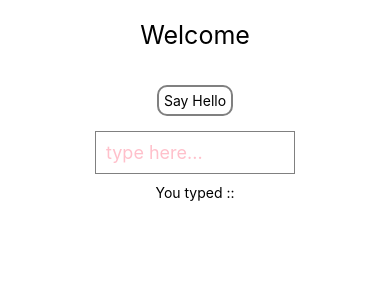
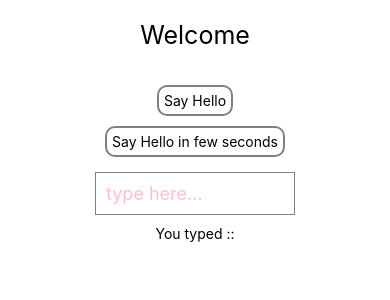
Before and after one commit to gurvanhenry/RNe2eTestCI, a React Native app: screen / in a window 390 px wide. Shown: the top 300 px of the page. Built offline with nearby package versions, Linux system fonts and the light colour scheme.

Commit message:
Add test with delay

```diff
--- a/src/App.tsx
+++ b/src/App.tsx
@@ -15,6 +15,12 @@ export function App() {
 
   const onPressHello = () => {
     setDisplayHelloWorld(true);
+  };
+
+  const onPressHelloDelay = () => {
+    setTimeout(() => {
+      setDisplayHelloWorld(true);
+    }, 3000);
   };
 
   const onBackPress = () => {
@@ -51,6 +57,11 @@ export function App() {
             <Button testID="hello_button" onPress={() => onPressHello()}>
               Say Hello
             </Button>
+            <Button
+              testID="hello_button_delay"
+              onPress={() => onPressHelloDelay()}>
+              Say Hello in few seconds
+            </Button>
             <TextInput
               testID="welcomeInput"
               placeholder="type here..."
```
Also changed, not shown: 1 other file (tests, documents, lock files or other folders).
